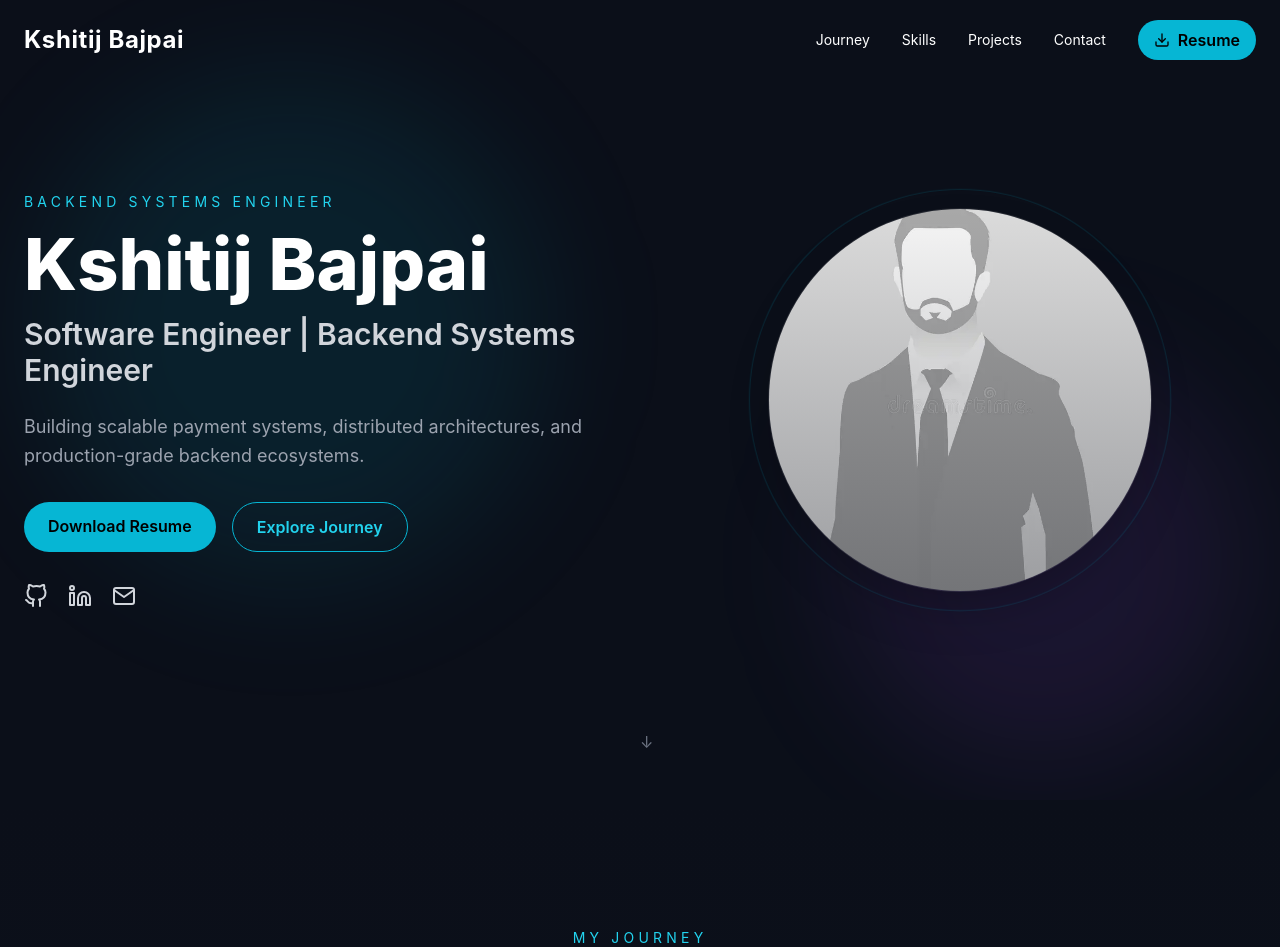
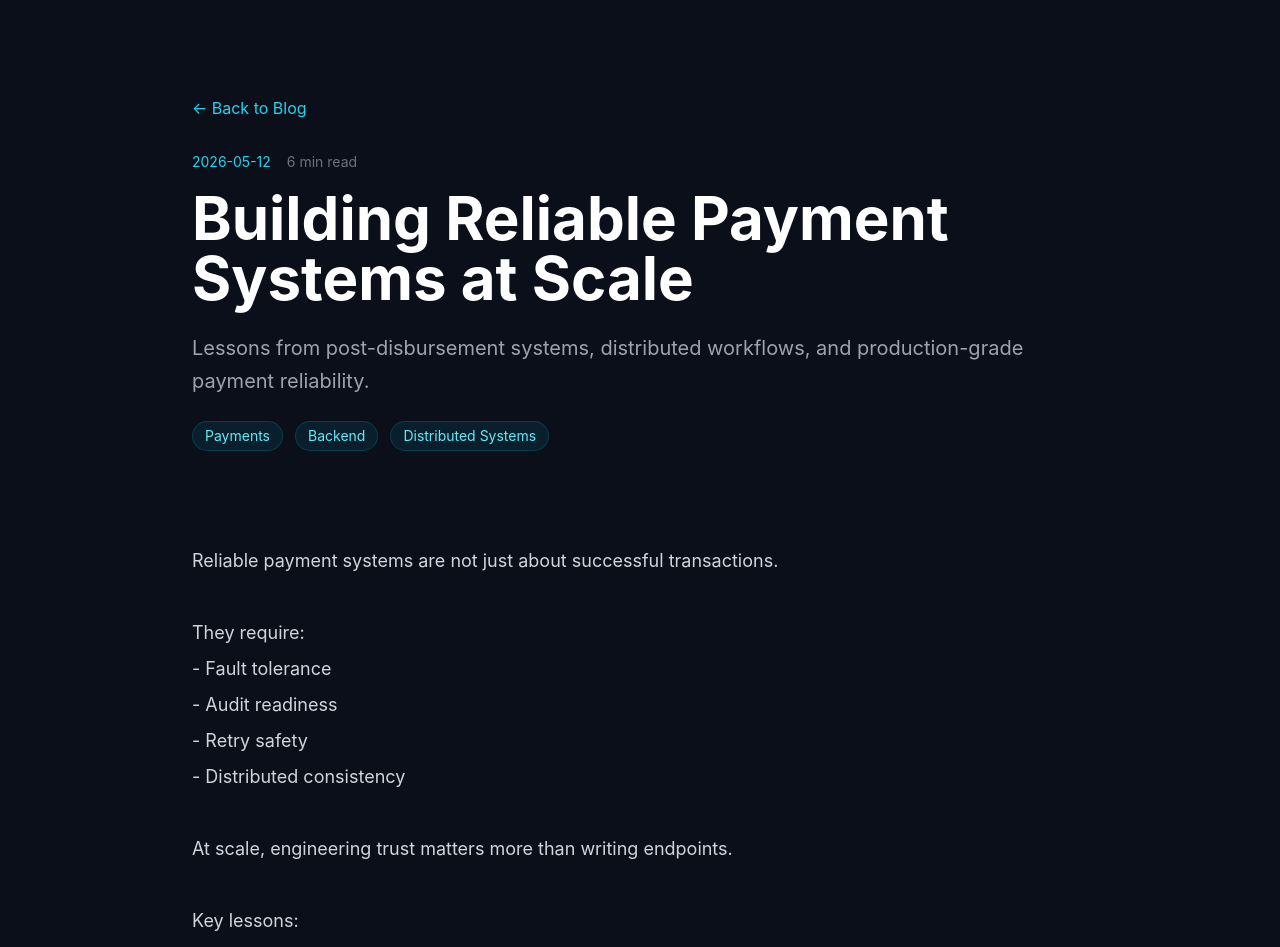
Before and after one commit to Bajpai-Kshitij/Portfolio, a React (Vite) app in the folder portfolio-ui/: page /blog/building-reliable-payment-systems in a window 1280 px wide. Shown: the top 947 px of the page. Built offline with nearby package versions, Linux system fonts and the light colour scheme.

Commit message:
added blog site

```diff
--- a/portfolio-ui/package.json
+++ b/portfolio-ui/package.json
@@ -13,7 +13,8 @@
     "framer-motion": "^12.38.0",
     "react": "^19.2.6",
     "react-dom": "^19.2.6",
-    "react-icons": "^5.6.0"
+    "react-icons": "^5.6.0",
+    "react-router-dom": "^7.15.0"
   },
   "devDependencies": {
     "@eslint/js": "^10.0.1",
--- a/portfolio-ui/src/App.jsx
+++ b/portfolio-ui/src/App.jsx
@@ -1,36 +1,22 @@
-import Navbar from "./components/Navbar";
-import Hero from "./components/Hero";
-import Timeline from "./components/Timeline";
-import Skills from "./components/Skills";
-import Projects from "./components/Projects";
-import Contact from "./components/Contact";
+import { BrowserRouter, Routes, Route } from "react-router-dom";
 
-import portfolioData from "./data/portfolioData.json";
+import HomePage from "./pages/HomePage";
+import BlogPage from "./pages/BlogPage";
+import BlogPost from "./pages/BlogPost";
 
 export default function App() {
   return (
-    <div className="bg-primaryBg text-white overflow-x-hidden">
+    <BrowserRouter>
+      <Routes>
+        {/* Portfolio */}
+        <Route path="/" element={<HomePage />} />
 
-      {/* Sticky Navigation */}
-      <Navbar data={portfolioData} />
+        {/* Blog Listing */}
+        <Route path="/blog" element={<BlogPage />} />
 
-      {/* Hero Section */}
-      <Hero data={portfolioData} />
-
-      {/* Timeline / Journey */}
-      <Timeline timeline={portfolioData.timeline} />
-
-      {/* Skills */}
-      <Skills skills={portfolioData.skills} />
-
-      {/* Projects */}
-      <Projects projects={portfolioData.projects} />
-
-      {/* Contact */}
-      <Contact
-        personal={portfolioData.personal}
-        contact={portfolioData.contact}
-      />
-    </div>
+        {/* Blog Post */}
+        <Route path="/blog/:slug" element={<BlogPost />} />
+      </Routes>
+    </BrowserRouter>
   );
 }
--- a/portfolio-ui/src/components/Navbar.jsx
+++ b/portfolio-ui/src/components/Navbar.jsx
@@ -52,6 +52,12 @@ export default function Navbar({ data }) {
               {item.label}
             </button>
           ))}
+          <a
+            href="/blog"
+            className="text-sm hover:text-cyan-400 transition"
+          >
+            Blog
+          </a>
 
           <a
             href={data.personal.resumeLink}
@@ -86,6 +92,13 @@ export default function Navbar({ data }) {
           ))}
 
           <a
+            href="/blog"
+            className="text-left hover:text-cyan-400 transition"
+          >
+            Blog
+          </a>
+
+          <a
             href={data.personal.resumeLink}
             download
             className="flex items-center gap-2 bg-cyan-500 hover:bg-cyan-400 text-black px-4 py-2 rounded-full font-semibold w-fit"
--- /dev/null
+++ b/portfolio-ui/src/data/blogIndex.js
@@ -0,0 +1,17 @@
+import * as paymentSystems from "./blogs/building-reliable-payment-systems";
+
+// Add future blogs here:
+// import * as redisCaching from "./blogs/redis-caching-patterns";
+
+const blogPosts = [
+  paymentSystems
+];
+
+const sortedBlogs = blogPosts
+  .map((post) => ({
+    meta: post.meta,
+    blog: post.blog
+  }))
+  .sort((a, b) => new Date(b.meta.date) - new Date(a.meta.date));
+
+export default sortedBlogs;
--- /dev/null
+++ b/portfolio-ui/src/data/blogs/building-reliable-payment-systems.js
@@ -0,0 +1,29 @@
+export const meta = {
+  slug: "building-reliable-payment-systems",
+  title: "Building Reliable Payment Systems at Scale",
+  date: "2026-05-12",
+  excerpt:
+    "Lessons from post-disbursement systems, distributed workflows, and production-grade payment reliability.",
+  tags: ["Payments", "Backend", "Distributed Systems"],
+  readingTime: "6 min read"
+};
+
+export const blog = `
+Reliable payment systems are not just about successful transactions.
+
+They require:
+- Fault tolerance
+- Audit readiness
+- Retry safety
+- Distributed consistency
+
+At scale, engineering trust matters more than writing endpoints.
+
+Key lessons:
+1. Design idempotent flows.
+2. Build observability first.
+3. Prioritize reconciliation.
+4. Reduce silent failures.
+
+Production-grade systems are trust systems.
+`;
--- /dev/null
+++ b/portfolio-ui/src/pages/BlogPage.jsx
@@ -0,0 +1,79 @@
+import { Link } from "react-router-dom";
+import blogPosts from "../data/blogIndex";
+
+export default function BlogPage() {
+  return (
+    <section className="min-h-screen bg-primaryBg text-white px-6 py-24">
+      <div className="max-w-5xl mx-auto">
+
+        {/* Header */}
+        <div className="mb-16">
+          <Link
+            to="/"
+            className="text-cyan-400 hover:text-cyan-300 transition"
+          >
+            ← Back to Portfolio
+          </Link>
+
+          <h1 className="text-5xl md:text-7xl font-bold mt-6">
+            Engineering Blog
+          </h1>
+
+          <p className="text-gray-400 mt-4 max-w-2xl">
+            Weekly technical writing on backend systems, distributed
+            architecture, engineering lessons, and scalable product thinking.
+          </p>
+        </div>
+
+        {/* Blog Cards */}
+        <div className="space-y-8">
+          {blogPosts.map((post, index) => (
+            <Link
+              key={index}
+              to={`/blog/${post.meta.slug}`}
+              className="block rounded-3xl border border-white/10 bg-white/5 backdrop-blur-lg p-8 hover:border-cyan-400/30 transition group"
+            >
+
+              {/* Meta */}
+              <div className="flex flex-wrap gap-4 text-sm mb-4">
+                <span className="text-cyan-400">
+                  {post.meta.date}
+                </span>
+
+                {post.meta.readingTime && (
+                  <span className="text-gray-500">
+                    {post.meta.readingTime}
+                  </span>
+                )}
+              </div>
+
+              {/* Title */}
+              <h2 className="text-2xl md:text-3xl font-bold group-hover:text-cyan-300 transition">
+                {post.meta.title}
+              </h2>
+
+              {/* Excerpt */}
+              <p className="text-gray-400 mt-4 leading-relaxed">
+                {post.meta.excerpt}
+              </p>
+
+              {/* Tags */}
+              {post.meta.tags?.length > 0 && (
+                <div className="flex flex-wrap gap-2 mt-5">
+                  {post.meta.tags.map((tag, i) => (
+                    <span
+                      key={i}
+                      className="px-3 py-1 rounded-full bg-cyan-500/10 border border-cyan-500/20 text-cyan-300 text-xs"
+                    >
+                      {tag}
+                    </span>
+                  ))}
+                </div>
+              )}
+            </Link>
+          ))}
+        </div>
+      </div>
+    </section>
+  );
+}
--- /dev/null
+++ b/portfolio-ui/src/pages/BlogPost.jsx
@@ -0,0 +1,86 @@
+import { useParams, Link } from "react-router-dom";
+import blogPosts from "../data/blogIndex";
+
+export default function BlogPost() {
+  const { slug } = useParams();
+
+  const post = blogPosts.find(
+    (entry) => entry.meta.slug === slug
+  );
+
+  if (!post) {
+    return (
+      <section className="min-h-screen bg-primaryBg text-white px-6 py-24">
+        <div className="max-w-4xl mx-auto">
+          <Link
+            to="/blog"
+            className="text-cyan-400 hover:text-cyan-300 transition"
+          >
+            ← Back to Blog
+          </Link>
+
+          <h1 className="text-4xl font-bold mt-10">
+            Post not found
+          </h1>
+        </div>
+      </section>
+    );
+  }
+
+  return (
+    <section className="min-h-screen bg-primaryBg text-white px-6 py-24">
+      <div className="max-w-4xl mx-auto">
+
+        {/* Back */}
+        <Link
+          to="/blog"
+          className="text-cyan-400 hover:text-cyan-300 transition"
+        >
+          ← Back to Blog
+        </Link>
+
+        {/* Meta */}
+        <div className="mt-8 flex flex-wrap gap-4 text-sm">
+          <span className="text-cyan-400">
+            {post.meta.date}
+          </span>
+
+          {post.meta.readingTime && (
+            <span className="text-gray-500">
+              {post.meta.readingTime}
+            </span>
+          )}
+        </div>
+
+        {/* Title */}
+        <h1 className="text-4xl md:text-6xl font-bold mt-4 leading-tight">
+          {post.meta.title}
+        </h1>
+
+        {/* Excerpt */}
+        <p className="text-xl text-gray-400 mt-6 leading-relaxed">
+          {post.meta.excerpt}
+        </p>
+
+        {/* Tags */}
+        {post.meta.tags?.length > 0 && (
+          <div className="flex flex-wrap gap-3 mt-6">
+            {post.meta.tags.map((tag, i) => (
+              <span
+                key={i}
+                className="px-3 py-1 rounded-full bg-cyan-500/10 border border-cyan-500/20 text-cyan-300 text-sm"
+              >
+                {tag}
+              </span>
+            ))}
+          </div>
+        )}
+
+        {/* Blog Content */}
+        <article className="mt-14 text-gray-300 whitespace-pre-line leading-9 text-lg">
+          {post.blog}
+        </article>
+      </div>
+    </section>
+  );
+}
--- /dev/null
+++ b/portfolio-ui/src/pages/HomePage.jsx
@@ -0,0 +1,36 @@
+import Navbar from "../components/Navbar";
+import Hero from "../components/Hero";
+import Timeline from "../components/Timeline";
+import Skills from "../components/Skills";
+import Projects from "../components/Projects";
+import Contact from "../components/Contact";
+
+import portfolioData from "../data/portfolioData.json";
+
+export default function HomePage() {
+  return (
+    <div className="bg-primaryBg text-white overflow-x-hidden">
+
+      {/* Sticky Navigation */}
+      <Navbar data={portfolioData} />
+
+      {/* Hero */}
+      <Hero data={portfolioData} />
+
+      {/* Timeline */}
+      <Timeline timeline={portfolioData.timeline} />
+
+      {/* Skills */}
+      <Skills skills={portfolioData.skills} />
+
+      {/* Projects */}
+      <Projects projects={portfolioData.projects} />
+
+      {/* Contact */}
+      <Contact
+        personal={portfolioData.personal}
+        contact={portfolioData.contact}
+      />
+    </div>
+  );
+}
```
Also changed, not shown: portfolio-ui/vercel.json, 1 other file (tests, documents, lock files or other folders).
